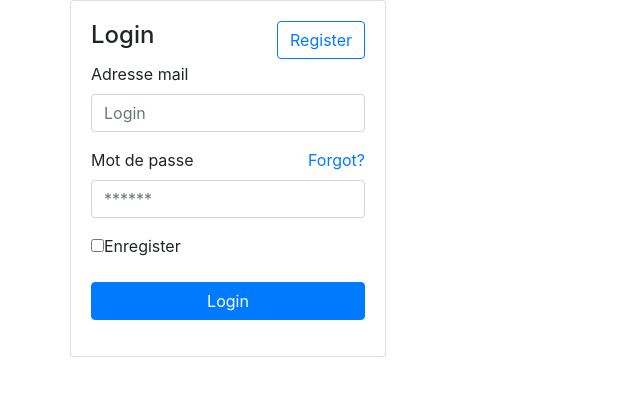
After one commit to SebFox2011/pyBlog, a Flask app: page /auth/login in a window 1280 px wide. The commit adds this page. Shown: the top 396 px of the page, without its empty margins (0-640 px from the left). Run offline with Flask 2, Linux system fonts and the light colour scheme; some libraries are stand-ins or nearby versions.

Commit message:
Ajout de la création d'utilisateur, gestion des sessions, login / register et logout

```diff
--- a/app.py
+++ b/app.py
@@ -6,6 +6,7 @@ from flask_sqlalchemy import SQLAlchemy
 from flask_migrate import Migrate
 
 app = Flask(__name__)
+app.secret_key = 'clésecrete' # clé secrete pour la sessions
 ## création de la base données
 app.config['SQLALCHEMY_DATABASE_URI'] = 'sqlite:///data.db'
 db = SQLAlchemy(app)
@@ -18,10 +19,12 @@ from classes.comment import Comment
 from classes.user import User
 from blueprints.post_blueprint import bp_post
 from blueprints.comment_blueprint import bp_comment
+from blueprints.auth_blueprint import bp_auth
 
 # enregistre les blueprint route dans add
 app.register_blueprint(bp_post)
 app.register_blueprint(bp_comment)
+app.register_blueprint(bp_auth)
 
 @app.route('/')
 def index():
--- a/blueprints/auth_blueprint.py
+++ b/blueprints/auth_blueprint.py
@@ -1,17 +1,44 @@
-from flask import Blueprint, redirect, render_template, request, url_for
-from werkzeug.security import check_password_hash, generate_password_hash
+from flask import Blueprint, redirect, render_template, request, url_for,session,g
 from app import db
+from classes.user import User
 
 bp_auth = Blueprint('auth', __name__, url_prefix='/auth')
 
-bp_auth.route('register')
+@bp_auth.route('/register', methods=['GET','POST'])
 def register ():
-    return redirect(url_for('register'))
+    if request.method == 'GET':
+        # show create form
+        return render_template('register.html')
+    else:
+        # create post
+        User.create(request.form)
+        return redirect(url_for('auth.login'))
 
-bp_auth.route('login')
-def login ():
-    return redirect(url_for('login'))
 
-bp_auth.route('logout')
+@bp_auth.route('/login', methods=['GET','POST'])
+def login():
+    if request.method == 'GET':
+        # show create form
+        return render_template('login.html')
+    else:
+        user = User.login(request.form)
+        if user:
+            session.clear()
+            session['user_id'] = user.id
+            return redirect(url_for('blog'))
+        else:
+            return render_template('login.html', username=request.form["username"], password=request.form["password"])
+
+@bp_auth.route('/logout', methods=["GET","POST"])
 def logout ():
-    return redirect(url_for('logout'))
+    session.clear()
+    return redirect(url_for('index'))
+
+
+@bp_auth.before_app_request
+def load_logged_in_user():
+    user_id=session.get('user_id')
+    if user_id is None:
+        g.user=None
+    else:
+        g.user=User.query.filter_by(id=user_id).first()
--- a/templates/index.html
+++ b/templates/index.html
@@ -10,6 +10,8 @@
 <div class="container">
     <h1>Blog de Sébastien</h1>
     <a class="btn btn-primary" href="/blog">Aller sur le blog</a>
+    <a class="btn btn-primary" href="/auth/login">Se connecter</a>
+    <a class="btn btn-primary" href="/auth/register">S'enregister</a>
 </div>
 
 </body>
--- /dev/null
+++ b/templates/login.html
@@ -0,0 +1,40 @@
+<!DOCTYPE html>
+<html lang="fr">
+<head>
+    <meta charset="UTF-8">
+    <title>Login</title>
+    <link rel="stylesheet" href="https://stackpath.bootstrapcdn.com/bootstrap/4.3.1/css/bootstrap.min.css"
+          integrity="sha384-ggOyR0iXCbMQv3Xipma34MD+dH/1fQ784/j6cY/iJTQUOhcWr7x9JvoRxT2MZw1T" crossorigin="anonymous">
+</head>
+<body>
+<div class="container">
+    <div class="row">
+        <div class="card">
+            <article class="card-body">
+                <a href="/auth/register" class="float-right btn btn-outline-primary">Register</a>
+                <h4 class="card-title">Login</h4>
+                <form action="/auth/login" method="post">
+                    <div class="form-group">
+                        <label>Adresse mail</label>
+                        <input class="form-control" name="username" placeholder="Login" type="text">
+                    </div> <!-- form-group// -->
+                    <div class="form-group">
+                        <a class="float-right" href="#">Forgot?</a>
+                        <label>Mot de passe</label>
+                        <input class="form-control" placeholder="******" type="password" name="password">
+                    </div> <!-- form-group// -->
+                    <div class="form-group">
+                        <div class="checkbox">
+                            <label> <input type="checkbox">Enregister</label>
+                        </div> <!-- checkbox .// -->
+                    </div> <!-- form-group// -->
+                    <div class="form-group">
+                        <button type="submit" class="btn btn-primary btn-block"> Login</button>
+                    </div> <!-- form-group// -->
+                </form>
+            </article>
+        </div> <!-- card.// -->
+    </div>
+</div>
+</body>
+</html>
```
Also changed, not shown: classes/user.py (+22 -0 lines), templates/logout.html (added, +10 -0 lines), templates/register.html (added, +39 -0 lines), data.db.
